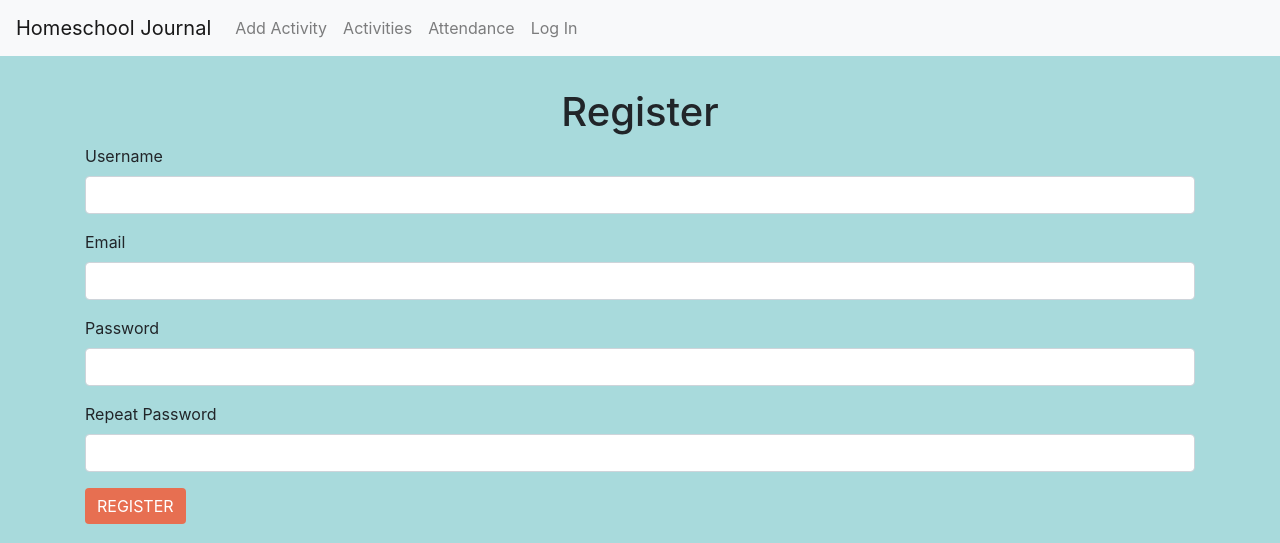
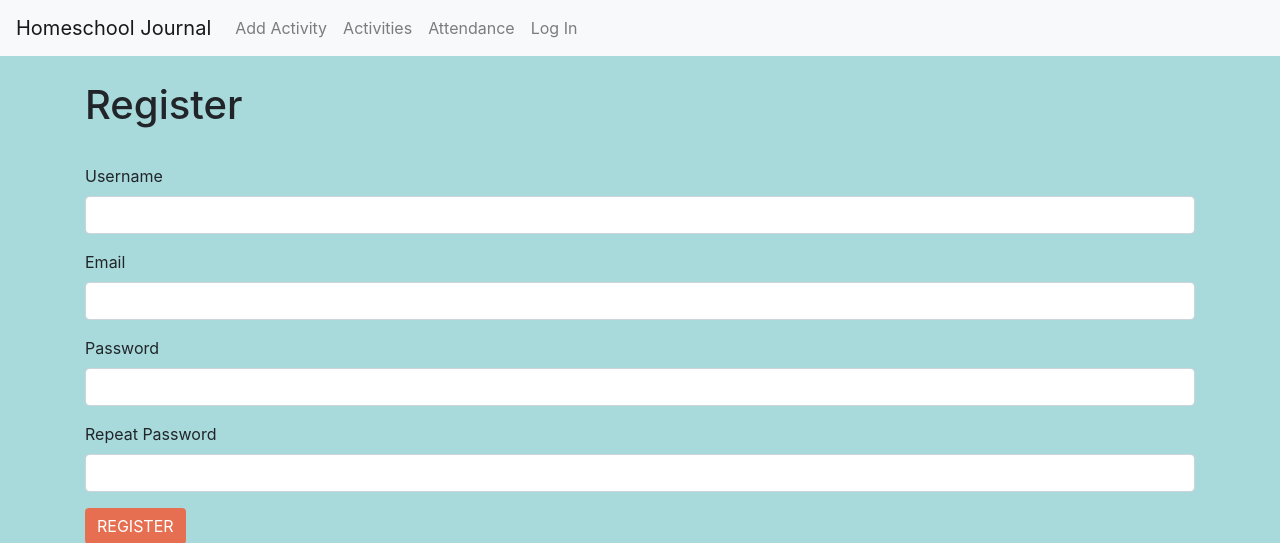
Before and after one commit to maelingmurphy/homeschool-journal, a Flask app: page /register in a window 1280 px wide. Shown: the top 543 px of the page. Run offline with Flask 2, Linux system fonts and the light colour scheme; some libraries are stand-ins or nearby versions.

Commit message:
Added styling to Add Students form

```diff
--- a/app/static/style.css
+++ b/app/static/style.css
@@ -7,11 +7,11 @@ body {
     background-color: #a8dadc;
 }
 
-.header h1 {
-    text-align: center;
-    margin-top: 2rem;
+h1 {
+    font-size: 40px;
+    margin-top: 25px;
+    margin-bottom: 35px;
 }
-
 
 #submit, #modal-add-btn {
     background-color: #e76f51;
@@ -43,13 +43,17 @@ body {
     border-radius: .25rem;
 }
 
-/* Index Page */
-h1 {
-    font-size: 40px;
+/* index.html PAGE */
+#add-students-index {
+    margin-bottom: 40px;
+}
+
+#student-container input {
+    margin-bottom: 10px;
 }
 
 
-/* Add Activity Page */
+/* add.html PAGE */
 .text-area {
     display: block;
 }
```
